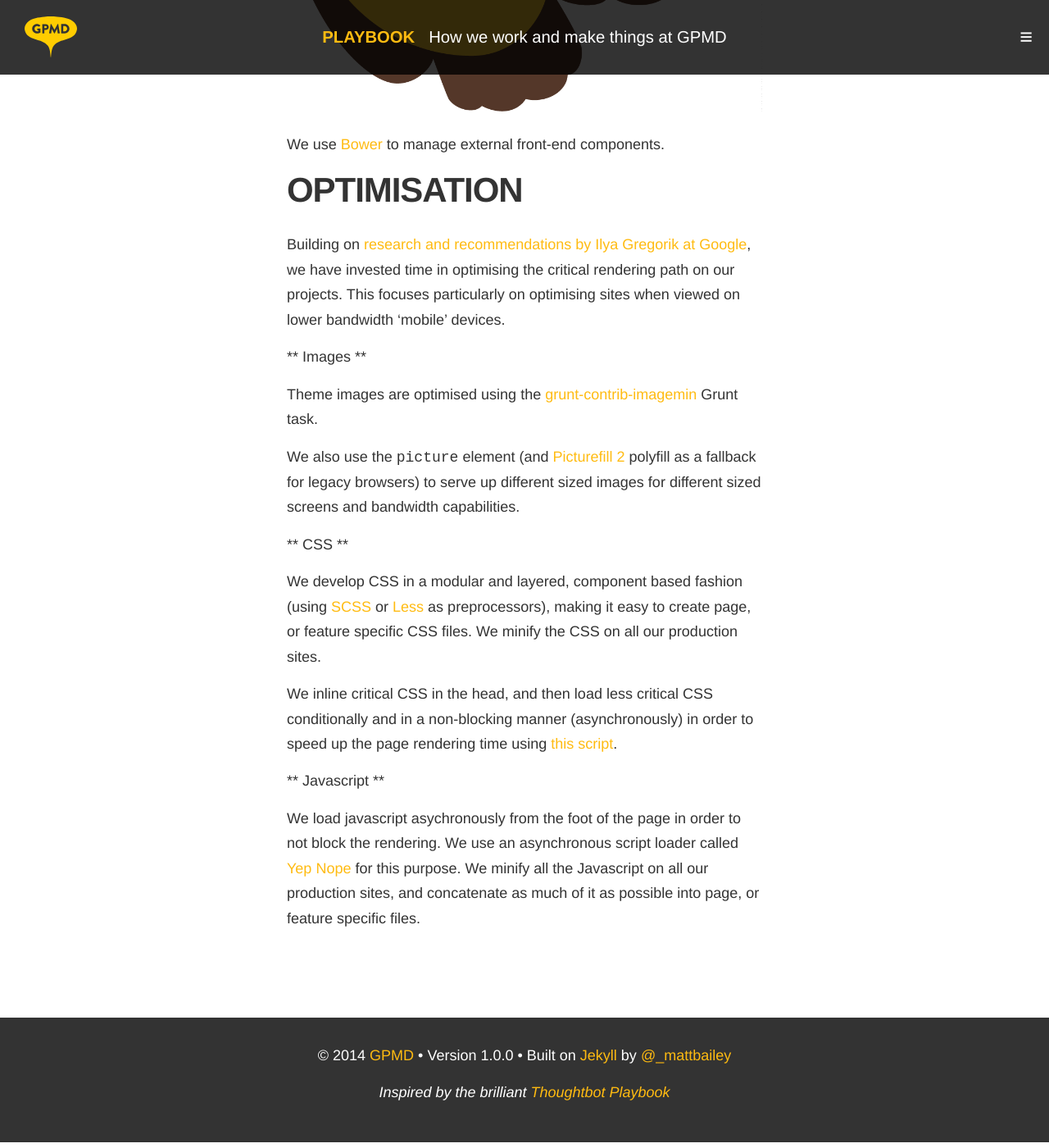
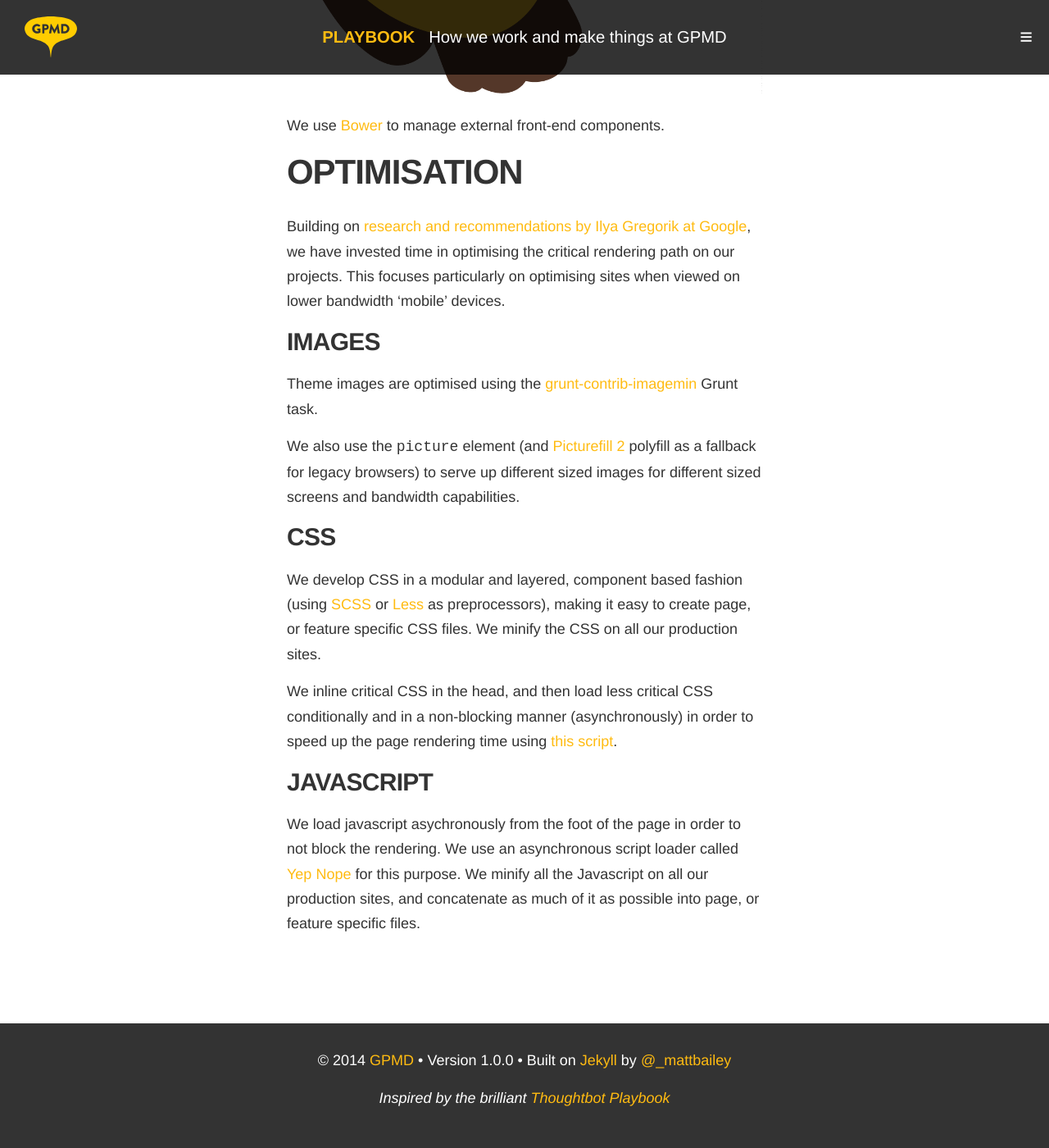
Before and after one commit to gpmd/playbook, a Jekyll site: the page built from _posts/pages/2014-07-01-project-scaffolding.md, in a window 1280 px wide and 1400 px high, scrolled down 4577 px. Shown: the whole window at 82% size. Built offline with Jekyll 4.4.1, drawn with Linux system fonts in a browser that asks for light colours; nearby versions of some CDN libraries; Markdown is read by kramdown in place of the engine named in the settings.

```diff
--- a/_posts/pages/2014-07-01-project-scaffolding.md
+++ b/_posts/pages/2014-07-01-project-scaffolding.md
@@ -49,11 +49,11 @@ We use set-up scripts for some of the 'first run' tasks. For example, our `front
 
 We use [Git](http://git-scm.com/) as out version control system. We run our own Git server, and also use [Github](https://github.com/).
 
-### Gitflow
+#### Gitflow
 
 We follow a Git branching model called [Gitflow](/development/gitflow).
 
-### Git hooks
+#### Git hooks
 
 **Example directory structure:**
 
@@ -97,18 +97,18 @@ We use [Bower](http://bower.io/) to manage external front-end components.
 
 Building on [research and recommendations by Ilya Gregorik at Google](https://www.youtube.com/watch?v=YV1nKLWoARQ&feature=youtu.be), we have invested time in optimising the critical rendering path on our projects. This focuses particularly on optimising sites when viewed on lower bandwidth 'mobile' devices.
 
-** Images **
+#### Images
 
 Theme images are optimised using the [grunt-contrib-imagemin](https://github.com/gruntjs/grunt-contrib-imagemin) Grunt task.
 
 We also use the `picture` element (and [Picturefill 2](http://scottjehl.github.io/picturefill/) polyfill as a fallback for legacy browsers) to serve up different sized images for different sized screens and bandwidth capabilities.
 
-** CSS **
+#### CSS
 
 We develop CSS in a modular and layered, component based fashion (using [SCSS](http://sass-lang.com/) or [Less](http://lesscss.org/) as preprocessors), making it easy to create page, or feature specific CSS files. We minify the CSS on all our production sites.
 
 We inline critical CSS in the head, and then load less critical CSS conditionally and in a non-blocking manner (asynchronously) in order to speed up the page rendering time using [this script](https://gist.github.com/matt-bailey/602b40c77a5d3381ff26#file-async-and-conditional-css-loading-html).
 
-** Javascript **
+#### Javascript
 
 We load javascript asychronously from the foot of the page in order to not block the rendering. We use an asynchronous script loader called [Yep Nope](http://yepnopejs.com/) for this purpose. We minify all the Javascript on all our production sites, and concatenate as much of it as possible into page, or feature specific files.
```
